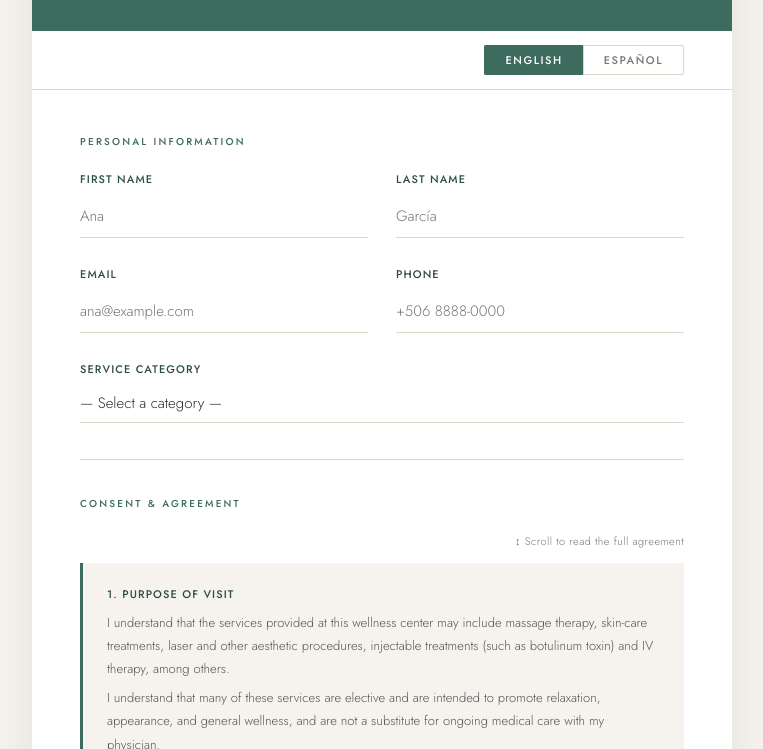
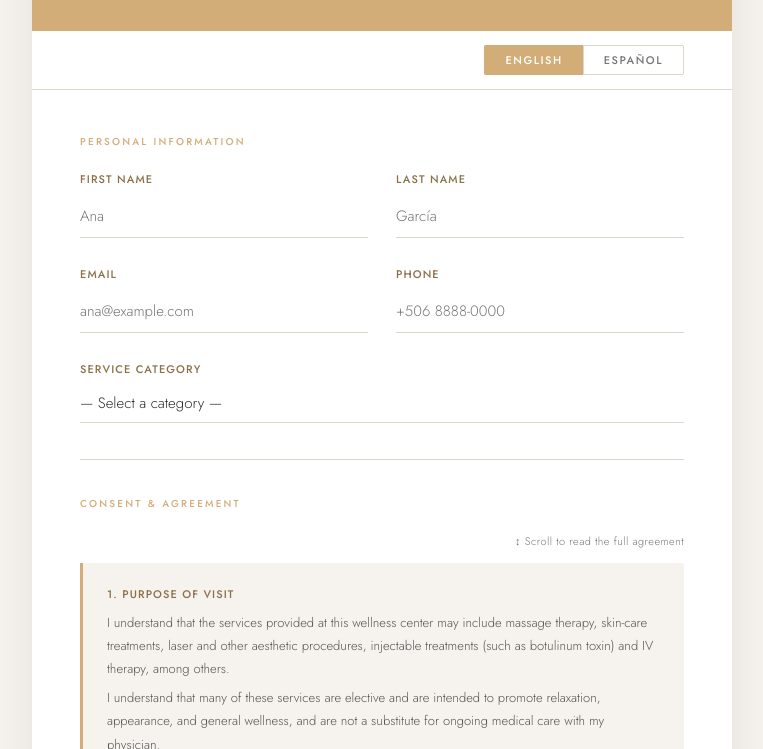
Before and after one commit to brisawellnesscenter/brisa-consent-form-general, a plain HTML site: page index.html in a window 1280 px wide. Shown: the part 229-978 px from the top of the page, without its empty margins (258-1021 px from the left). Drawn offline with nearby package versions, Linux system fonts and the light colour scheme.

Commit message:
Update index.html

```diff
--- a/index.html
+++ b/index.html
@@ -17,8 +17,8 @@
        → check the Fill panel on the right → copy the hex code.
        ═══════════════════════════════════════════════════════ */
     :root {
-      --primary:    #3d6b5e;   /* header bar, buttons, section labels  */
-      --primary-dk: #2c4f45;   /* button hover                         */
+      --primary:    #d3ad78;   /* header bar, buttons, section labels  */
+      --primary-dk: #8c7049;   /* button hover                         */
       --accent:     #a07850;   /* "clear signature" link               */
       --bg:         #f6f2ed;   /* page + consent box background        */
       --border:     #ddd5ca;   /* dividers and field underlines        */
```
